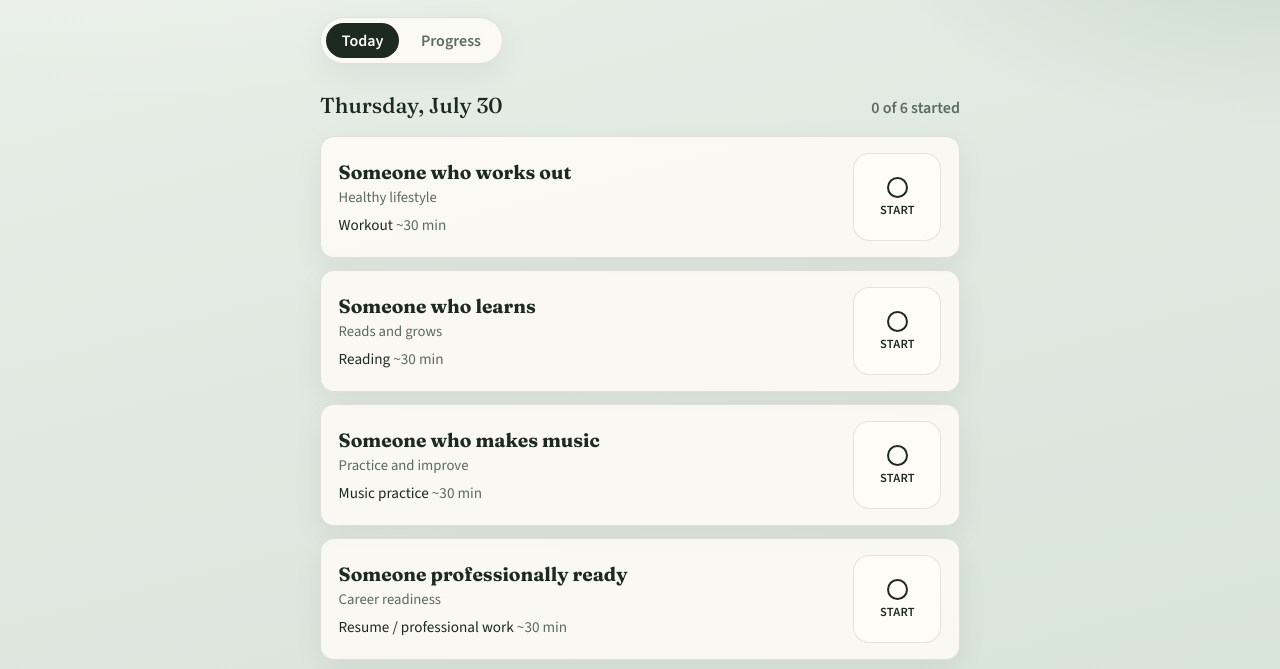
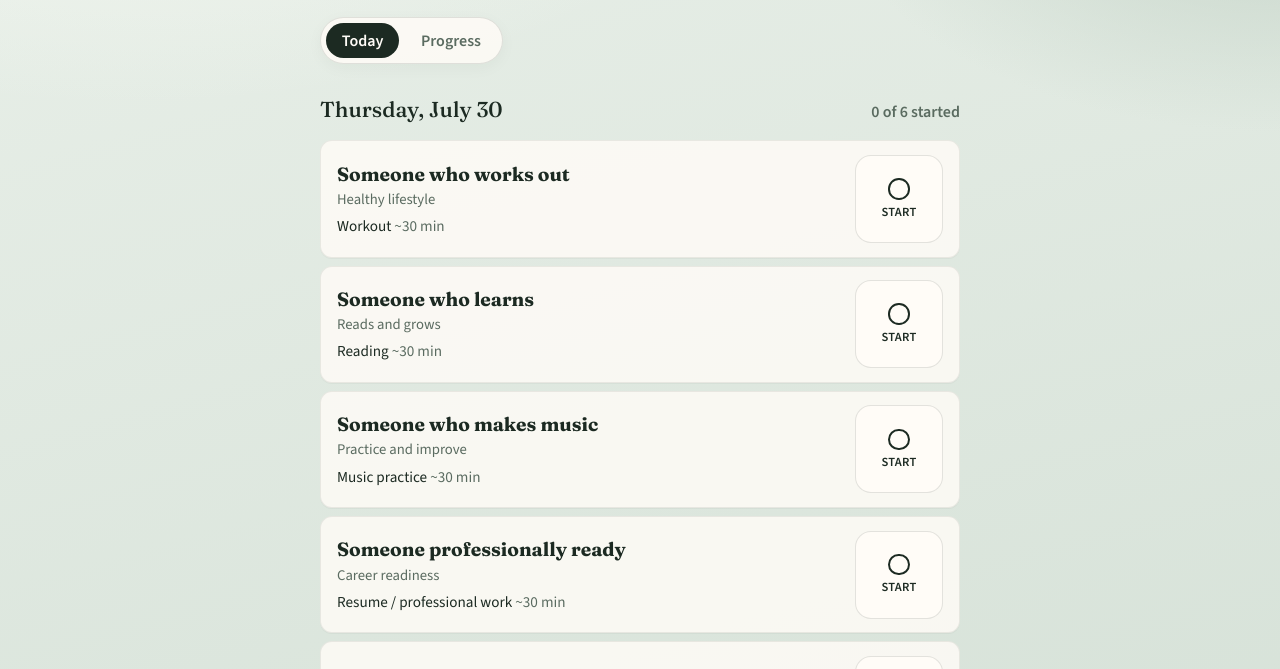
Before and after one commit to aheiner2001/habittracker, a plain HTML site: page index.html in a window 1280 px wide. Shown: the part 118-787 px from the top of the page. Drawn offline with nearby package versions, Linux system fonts and the light colour scheme.

Commit message:
Soften Become surfaces and spacing for quiet polish

```diff
--- a/styles.css
+++ b/styles.css
@@ -14,7 +14,8 @@
   --font-display: "Fraunces", Georgia, serif;
   --font-body: "Source Sans 3", system-ui, sans-serif;
   --radius: 14px;
-  --shadow: 0 10px 30px rgba(28, 42, 34, 0.06);
+  --shadow: 0 4px 16px rgba(28, 42, 34, 0.04);
+  --shadow-quiet: 0 1px 0 rgba(28, 42, 34, 0.04);
 }
 
 *,
@@ -59,7 +60,7 @@ button {
 }
 
 .site-header {
-  margin-bottom: 1.75rem;
+  margin-bottom: 2rem;
 }
 
 .brand {
@@ -135,7 +136,7 @@ button {
 .identity-list {
   display: flex;
   flex-direction: column;
-  gap: 0.75rem;
+  gap: 0.5rem;
   margin: 0;
   padding: 0;
   list-style: none;
@@ -146,12 +147,12 @@ button {
   grid-template-columns: 1fr auto;
   gap: 1rem;
   align-items: center;
-  padding: 1rem 1.1rem;
+  padding: 0.85rem 1rem;
   background: var(--surface);
-  border: 1px solid var(--border);
-  border-radius: var(--radius);
-  box-shadow: var(--shadow);
-  transition: background 160ms ease, border-color 160ms ease, transform 160ms ease;
+  border: 1px solid rgba(28, 42, 34, 0.08);
+  border-radius: 12px;
+  box-shadow: var(--shadow-quiet);
+  transition: background 180ms ease, border-color 180ms ease;
 }
 
 .identity-row.is-started {
@@ -235,7 +236,7 @@ button {
 }
 
 .progress-section {
-  margin-bottom: 1.75rem;
+  margin-bottom: 1.35rem;
 }
 
 .section-heading {
@@ -485,9 +486,9 @@ button {
 .day-detail {
   padding: 1rem 1.05rem;
   background: var(--surface);
-  border: 1px solid var(--border);
-  border-radius: var(--radius);
-  box-shadow: var(--shadow);
+  border: 1px solid rgba(28, 42, 34, 0.08);
+  border-radius: 12px;
+  box-shadow: var(--shadow-quiet);
 }
 
 .day-detail.is-empty-detail {
```
